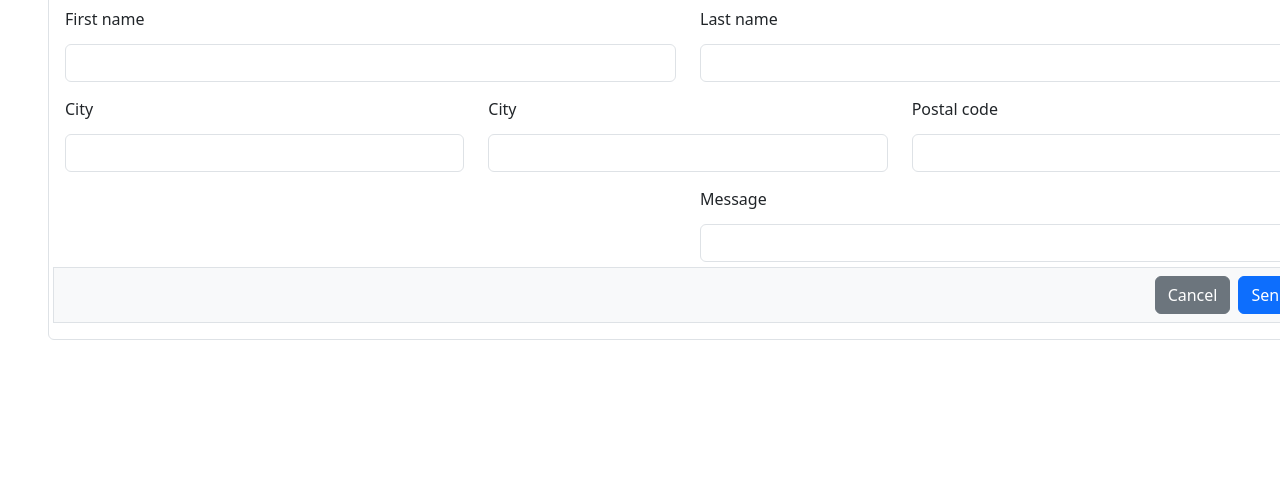
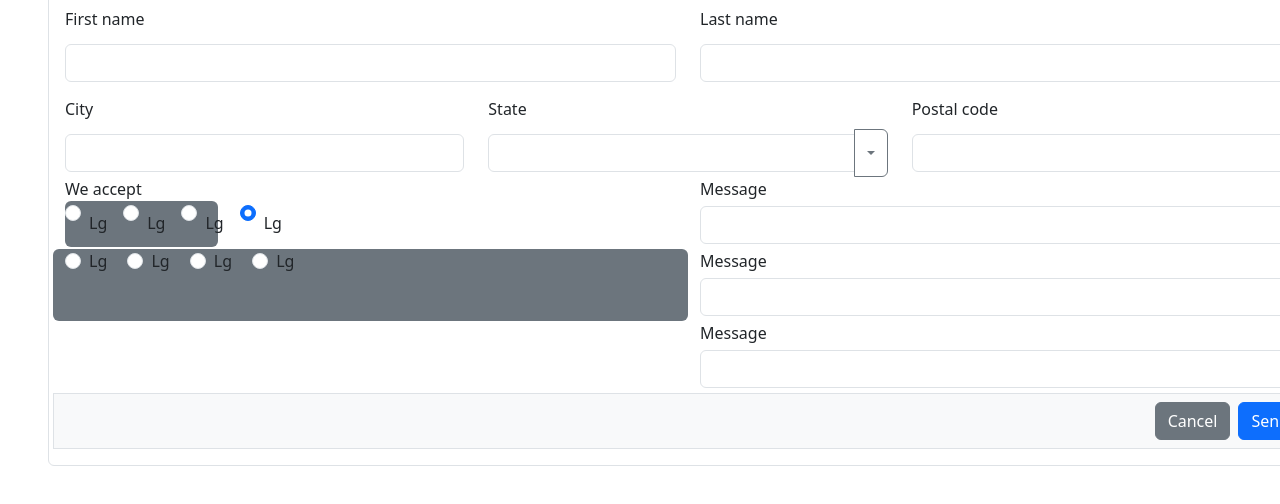
Before and after one commit to 4GeeksAcademy/bjorkrothjm-html5-form, a plain HTML site: page index.html in a window 1280 px wide. Shown: the part 216-720 px from the top of the page. Drawn offline with nearby package versions, Linux system fonts and the light colour scheme.

Commit message:
Second commit

```diff
--- a/index.html
+++ b/index.html
@@ -50,20 +50,102 @@
                 <input type="text" class="form-control" id="city_name" placeholder="">
             </div>
             <div class="col">
-                <label for="city_name" class="form-label">City</label>
-                <input type="text" class="form-control" id="city_name" placeholder="">
+                <label for="state_name" class="form-label">State</label>
+                <div class="input-group">
+                    <input type="text" class="form-control" id="state_name">
+                    <button class="btn btn-outline-secondary dropdown-toggle" type="button" data-bs-toggle="dropdown"></button>
+                    <ul class="dropdown-menu dropdown-menu-end">
+                    <li><a class="dropdown-item" href="#">Arizona</a></li>
+                    <li><a class="dropdown-item" href="#">New York</a></li>
+                    <li><a class="dropdown-item" href="#">California</a></li>
+                    <li><hr class="dropdown-divider"></li>
+                    <li><a class="dropdown-item" href="#">Other (no option applies)</a></li>
+                    </ul>
+                </div>
             </div>
             <div class="col">
                 <label for="postal_code_no" class="form-label">Postal code</label>
                 <input type="text" class="form-control" id="postal_code_no" placeholder="">
             </div>
         </div>
+        <fieldset class="row">
+            <div class="col-6">
+                <legend class="col-form-label m-0 p-0">We accept</legend>
+                <div class="col-3 bg-secondary rounded d-flex justify-content-start">
+                    <div class="form-check form-check-inline">
+                        <input class="form-check-input" type="radio" name="gridRadios" id="gridRadios1" value="option1" checked>
+                        <label class="form-check-label" for="gridRadios1">
+                          Lg
+                        </label>
+                    </div>
+                    <div class="form-check form-check-inline">
+                        <input class="form-check-input" type="radio" name="gridRadios" id="gridRadios2" value="option2" checked>
+                        <label class="form-check-label" for="gridRadios2">
+                          Lg
+                        </label>
+                    </div>
+                    <div class="form-check form-check-inline">
+                        <input class="form-check-input" type="radio" name="gridRadios" id="gridRadios3" value="option3" checked>
+                        <label class="form-check-label" for="gridRadios3">
+                          Lg
+                        </label>
+                    </div>
+                    <div class="form-check form-check-inline">
+                        <input class="form-check-input" type="radio" name="gridRadios" id="gridRadios4" value="option4" checked>
+                        <label class="form-check-label" for="gridRadios4">
+                          Lg
+                        </label>
+                    </div>
+                </div>
+            </div>
+            <div class="col-6">
+                <label for="message_text" class="form-label m-0">Message</label>
+                <input type="text" class="form-control" id="message_text" placeholder="">
+            </div>
+        </fieldset>
+
+
+
+
+
         <div class="row">
-            <div class="col">
+            <div class="col-6 bg-secondary rounded">
+                <div class="col form-check form-check-inline">
+                    <input class="form-check-input" type="radio" name="flexRadioDefault" id="flexRadioDefault1">
+                    <label class="form-check-label m-0" for="flexRadioDefault1">
+                        Lg
+                    </label>
+                </div>
+                <div class="col form-check form-check-inline">
+                    <input class="form-check-input" type="radio" name="flexRadioDefault" id="flexRadioDefault2">
+                    <label class="form-check-label m-0" for="flexRadioDefault2">
+                        Lg
+                    </label>
+                </div>
+                <div class="col form-check form-check-inline">
+                    <input class="form-check-input" type="radio" name="flexRadioDefault" id="flexRadioDefault3">
+                    <label class="form-check-label m-0" for="flexRadioDefault3">
+                        Lg
+                    </label>
+                </div>
+                <div class="col form-check form-check-inline">
+                    <input class="form-check-input" type="radio" name="flexRadioDefault" id="flexRadioDefault4">
+                    <label class="form-check-label m-0" for="flexRadioDefault4">
+                        Lg
+                    </label>
+                </div>
+            </div>
+            <div class="col-6">
+                <label for="message_text" class="form-label m-0">Message</label>
+                <input type="text" class="form-control" id="message_text" placeholder="">
+            </div>
+        </div>
+        <div class="row">
+            <div class="col-6">
 
             </div>
-            <div class="col">
-                <label for="message_text" class="form-label">Message</label>
+            <div class="col-6">
+                <label for="message_text" class="form-label m-0">Message</label>
                 <input type="text" class="form-control" id="message_text" placeholder="">
             </div>
         </div>
--- a/styles.css
+++ b/styles.css
@@ -1,8 +1,11 @@
-label {
+label,
+legend {
     margin: 10px 0px;
     font-weight: 500;
 }
 
+
+
 input {
     margin: 5px 0px;
 }
```
